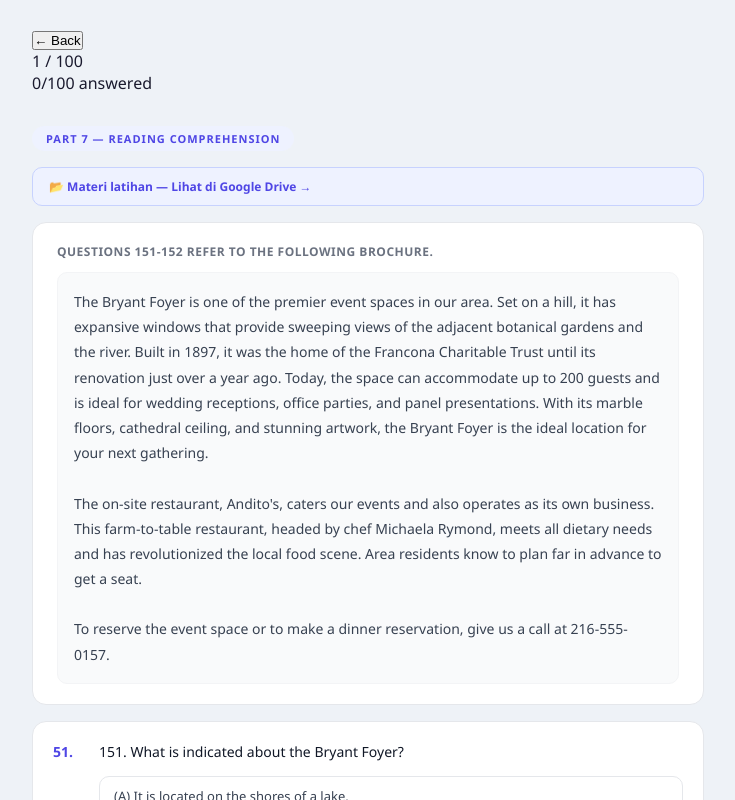
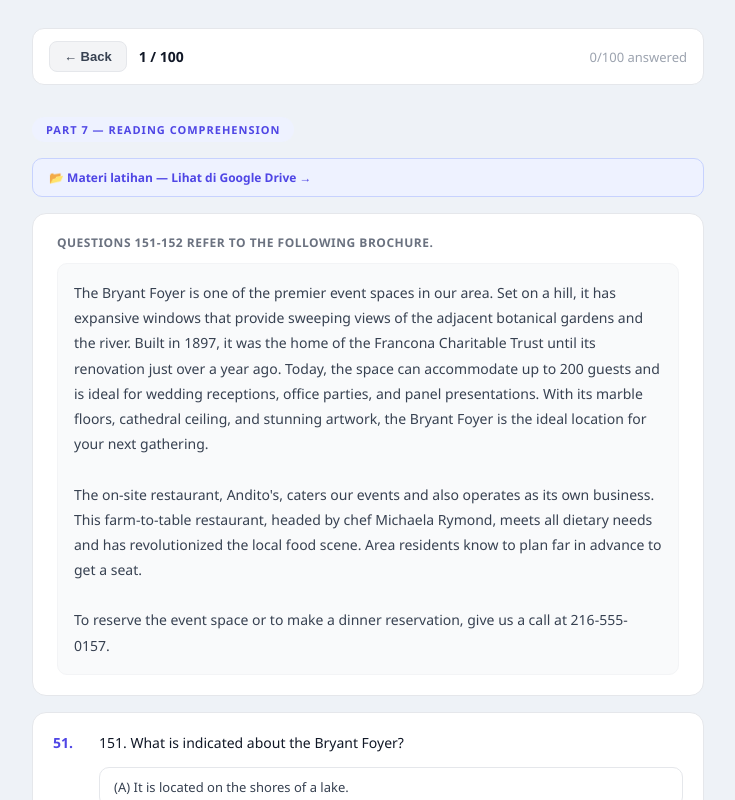
Before and after one commit to YanuarRizkiAminudin/flashcard-kosakata, a React (Vite) app: page /toeic-test in a window 1280 px wide. Shown: the top 800 px of the page, without its empty margins (272-1007 px from the left). Built offline with nearby package versions, Linux system fonts and the light colour scheme.

Commit message:
Fix Back button styling in TOEIC test page

```diff
--- a/src/ToeicTestPage.css
+++ b/src/ToeicTestPage.css
@@ -403,3 +403,41 @@
 .source-banner:hover {
   background: #e0e7ff;
 }
+
+/* ── SINGLE MODE HEADER ROW ── */
+.test-header-row {
+  display: flex;
+  align-items: center;
+  gap: 12px;
+  background: #fff;
+  border-radius: 12px;
+  padding: 12px 16px;
+  border: 1px solid #e5e7eb;
+}
+
+.toeic-back-btn {
+  padding: 7px 14px;
+  background: #f3f4f6;
+  border: 1px solid #e5e7eb;
+  border-radius: 8px;
+  font-size: 13px;
+  font-weight: 600;
+  color: #374151;
+  cursor: pointer;
+  transition: all 0.18s;
+  white-space: nowrap;
+  flex-shrink: 0;
+}
+.toeic-back-btn:hover { background: #e5e7eb; color: #111827; }
+
+.test-counter {
+  font-size: 14px;
+  font-weight: 700;
+  color: #111827;
+}
+
+.progress-info-inline {
+  font-size: 13px;
+  color: #9ca3af;
+  margin-left: auto;
+}
```
